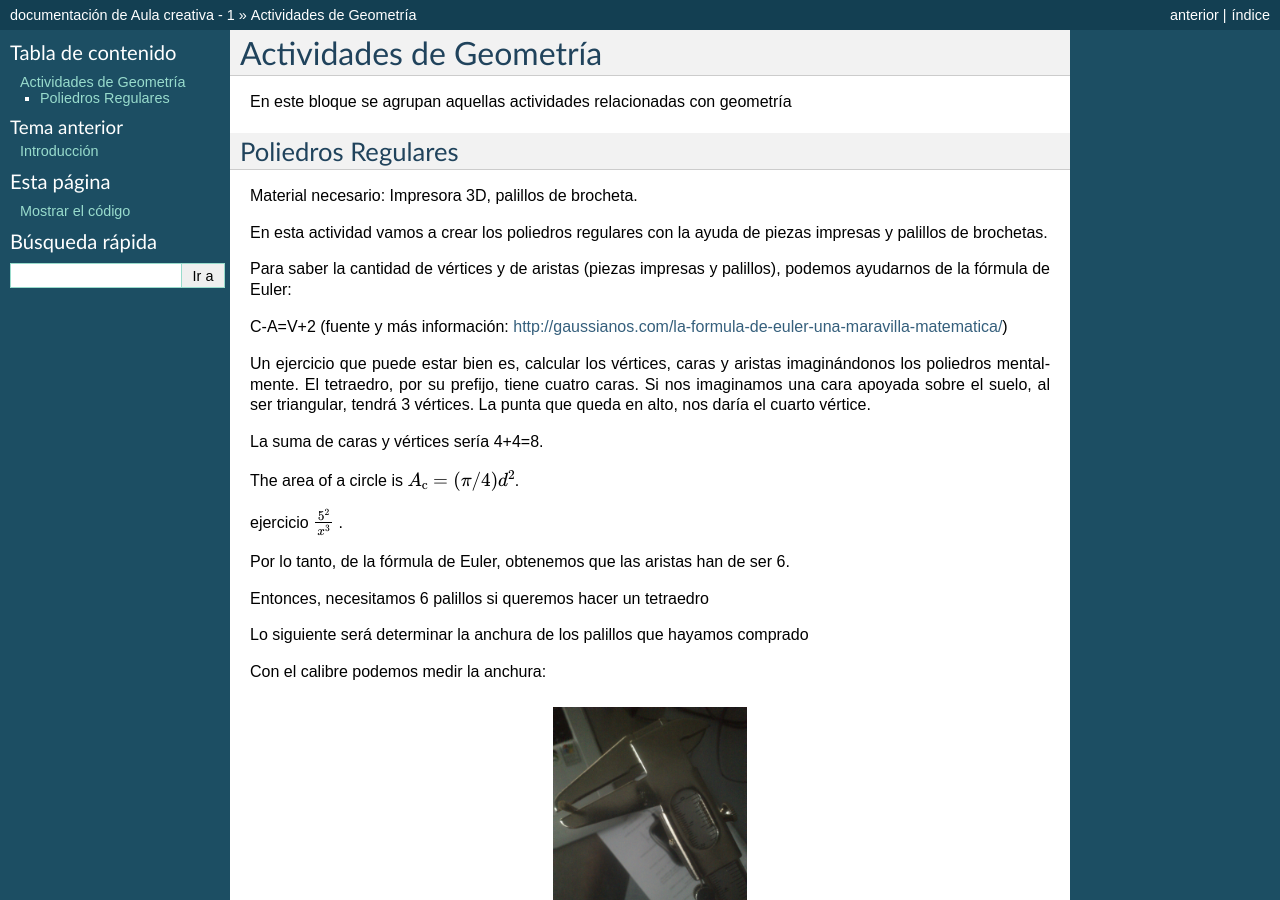
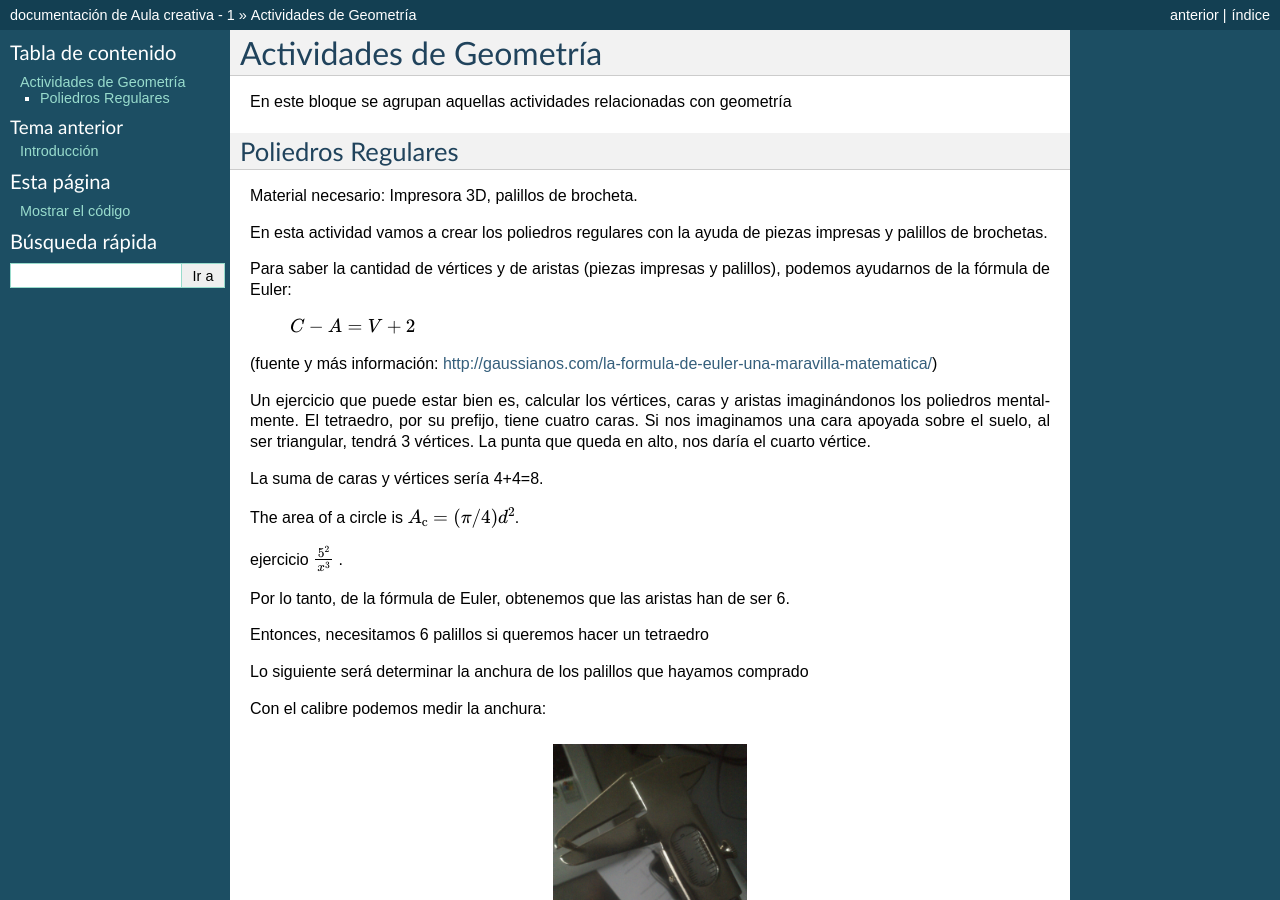
Before and after one commit to es3a10/aula_creativa, a Sphinx documentation site: the page built from docs/geometria.rst, in a window 1280 px wide and 900 px high. Built offline with Sphinx 7.4.7, drawn with Linux system fonts in a browser that asks for light colours; some of the changed lines change nothing that is shown.

Commit message:
prueba latex

```diff
--- a/docs/geometria.rst
+++ b/docs/geometria.rst
@@ -12,7 +12,7 @@ En esta actividad vamos a crear los poliedros regulares con la ayuda de piezas i
 
 Para saber la cantidad de vértices y de aristas (piezas impresas y palillos), podemos ayudarnos de la fórmula de Euler:
 
-C-A=V+2
+    :math:`C-A=V+2`
 (fuente y más información: http://gaussianos.com/la-formula-de-euler-una-maravilla-matematica/)
 
 Un ejercicio que puede estar bien es, calcular los vértices, caras y aristas imaginándonos los poliedros mentalmente. El tetraedro, por su prefijo, tiene cuatro caras. Si nos imaginamos una cara apoyada sobre el suelo, al ser triangular, tendrá 3 vértices. La punta que queda en alto, nos daría el cuarto vértice.
```
